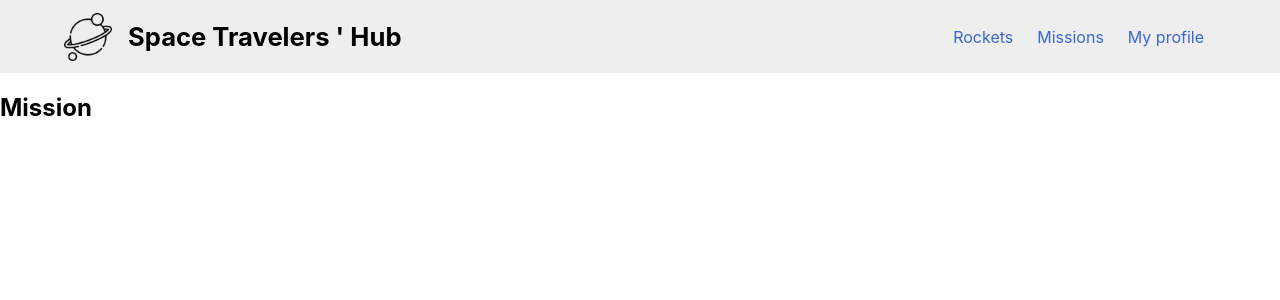
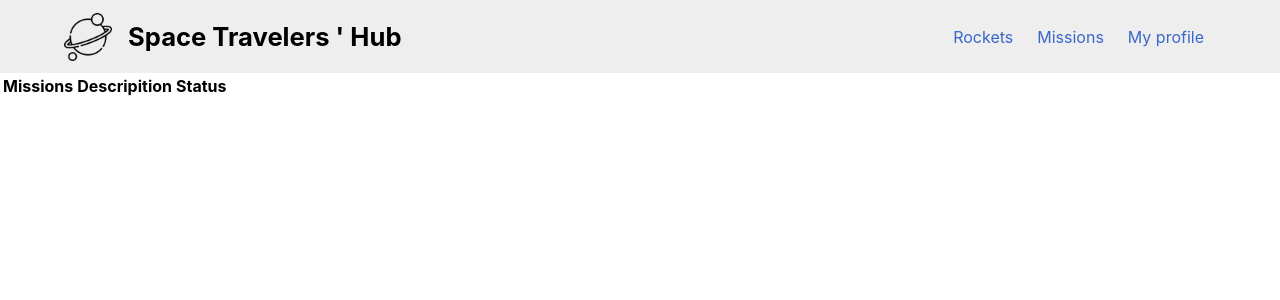
Before and after one commit to see-why/Rockets-React-Redux, a React (Create React App) app: page /Missions in a window 1280 px wide. Shown: the top 300 px of the page. Built offline with nearby package versions, Linux system fonts and the light colour scheme.

Commit message:
Create Table for the Missions component

```diff
--- a/src/components/Missions.js
+++ b/src/components/Missions.js
@@ -1,5 +1,21 @@
 import React from 'react';
+// import { useSelector } from 'react-redux';
+// import MissionsBody from './MissionsBody';
 
-const Missions = () => (<h2>Mission</h2>);
-
+//   const { missions } = useSelector((state) => state).missions;
+const Missions = () => (
+  <section className="missions-section">
+    <table className="mission-table">
+      <thead>
+        <tr>
+          <th>Missions</th>
+          <th>Descripition</th>
+          <th>Status</th>
+          <th aria-label="Leave/Join Mission" />
+        </tr>
+      </thead>
+      {/* <MissionsBody missions={missions} /> */}
+    </table>
+  </section>
+);
 export default Missions;
```
